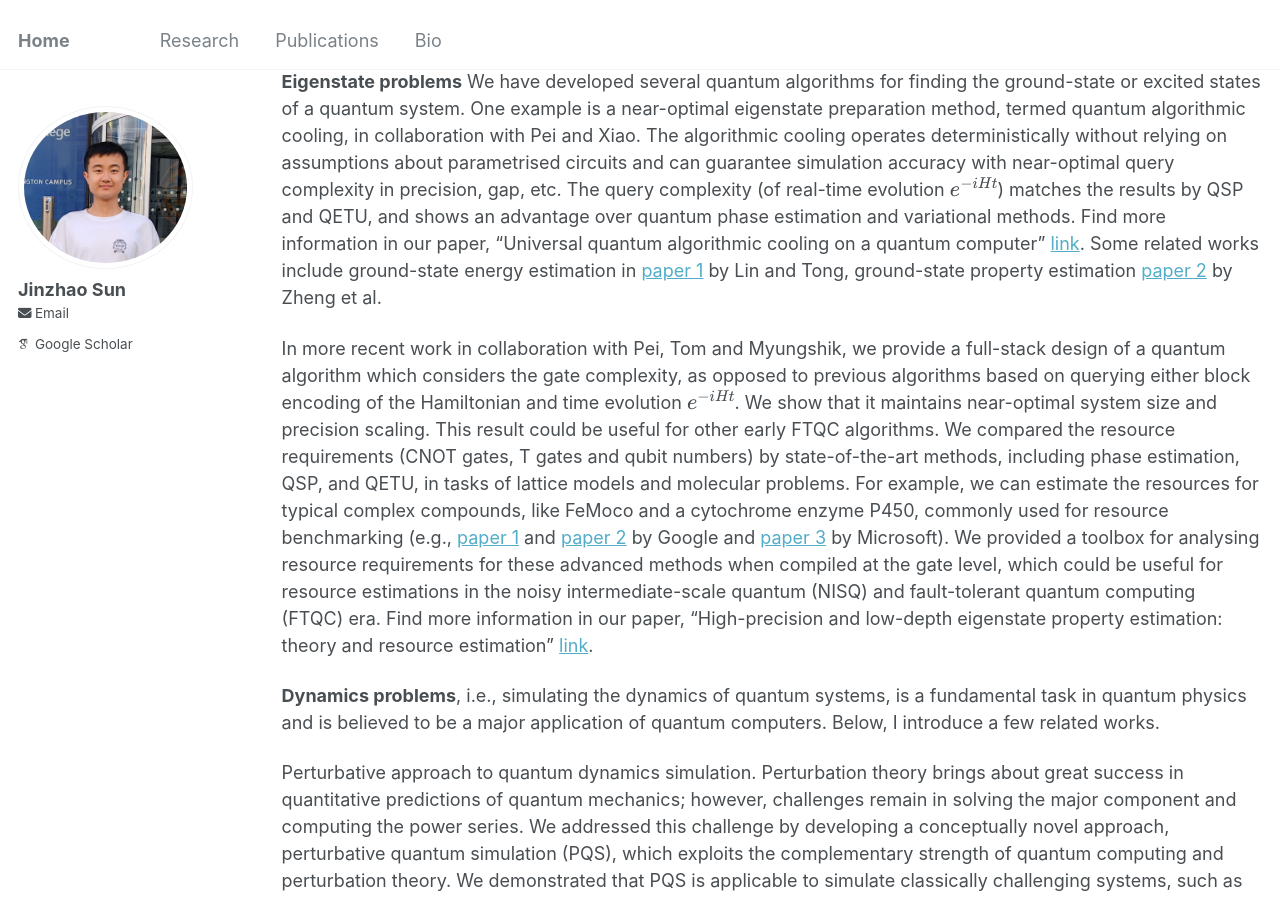
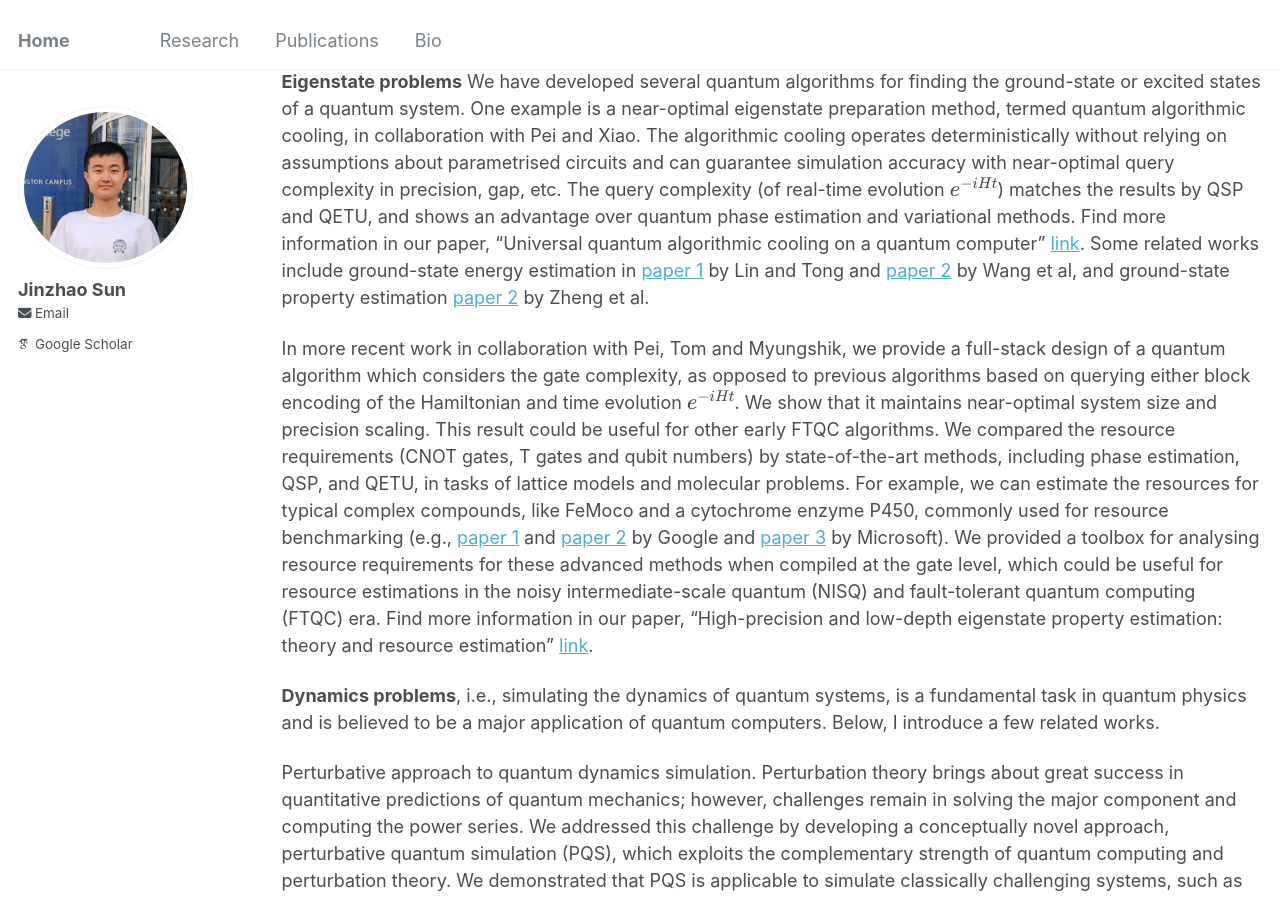
Before and after one commit to jinzhao-sun/jinzhao-sun.github.io, a Jekyll site: the page built from _pages/research.md, in a window 1280 px wide and 900 px high, scrolled down 802 px. Built offline with Jekyll 4.4.1, drawn with Linux system fonts in a browser that asks for light colours; some web fonts are replaced.

Commit message:
Update research.md

```diff
--- a/_pages/research.md
+++ b/_pages/research.md
@@ -28,7 +28,7 @@ Quantum problems can be broadly classified into two categories: static problems
 
 I have been working on improving algorithmic complexity in the two general classes of quantum problems.
 
-**Eigenstate problems** We have developed several quantum algorithms for finding the ground-state or excited states of a quantum system. One example is a near-optimal eigenstate preparation method, termed quantum algorithmic cooling, in collaboration with Pei and Xiao. The algorithmic cooling operates deterministically without relying on assumptions about parametrised circuits and can guarantee simulation accuracy with near-optimal query complexity in precision, gap, etc. The query complexity (of real-time evolution $$e^{-iHt}$$) matches the results by QSP and QETU, and shows an advantage over quantum phase estimation and variational methods. Find more information in our paper, "Universal quantum algorithmic cooling on a quantum computer" [link](https://arxiv.org/abs/2109.15304). Some related works include ground-state energy estimation in [paper 1](https://journals.aps.org/prxquantum/abstract/10.1103/PRXQuantum.3.010318) by Lin and Tong, ground-state property estimation [paper 2](https://quantum-journal.org/papers/q-2022-07-11-761/) by Zheng et al.
+**Eigenstate problems** We have developed several quantum algorithms for finding the ground-state or excited states of a quantum system. One example is a near-optimal eigenstate preparation method, termed quantum algorithmic cooling, in collaboration with Pei and Xiao. The algorithmic cooling operates deterministically without relying on assumptions about parametrised circuits and can guarantee simulation accuracy with near-optimal query complexity in precision, gap, etc. The query complexity (of real-time evolution $$e^{-iHt}$$) matches the results by QSP and QETU, and shows an advantage over quantum phase estimation and variational methods. Find more information in our paper, "Universal quantum algorithmic cooling on a quantum computer" [link](https://arxiv.org/abs/2109.15304). Some related works include ground-state energy estimation in [paper 1](https://journals.aps.org/prxquantum/abstract/10.1103/PRXQuantum.3.010318) by Lin and Tong and [paper 2](https://quantum-journal.org/papers/q-2023-11-06-1167/) by Wang et al, and ground-state property estimation [paper 2](https://quantum-journal.org/papers/q-2022-07-11-761/) by Zheng et al.
 
 In more recent work in collaboration with Pei, Tom and Myungshik, we provide a full-stack design of a quantum algorithm which considers the gate complexity, as opposed to previous algorithms based on querying either block encoding of the Hamiltonian and time evolution $$e^{-iHt}$$. We show that it maintains near-optimal system size and precision scaling. This result could be useful for other early FTQC algorithms. We compared the resource requirements (CNOT gates, T gates and qubit numbers) by state-of-the-art methods, including phase estimation, QSP, and QETU, in tasks of lattice models and molecular problems. For example, we can estimate the resources for typical complex compounds, like FeMoco and a cytochrome enzyme P450, commonly used for resource benchmarking (e.g., [paper 1](https://www.pnas.org/doi/10.1073/pnas.2203533119) and [paper 2](https://journals.aps.org/prxquantum/abstract/10.1103/PRXQuantum.2.030305) by Google and [paper 3](https://journals.aps.org/prresearch/abstract/10.1103/PhysRevResearch.3.033055) by Microsoft). We provided a toolbox for analysing resource requirements for these advanced methods when compiled at the gate level, which could be useful for resource estimations in the noisy intermediate-scale quantum (NISQ) and fault-tolerant quantum computing (FTQC) era. Find more information in our paper, "High-precision and low-depth eigenstate property estimation: theory and resource estimation" [link](https://arxiv.org/abs/2406.04307).
 
```
